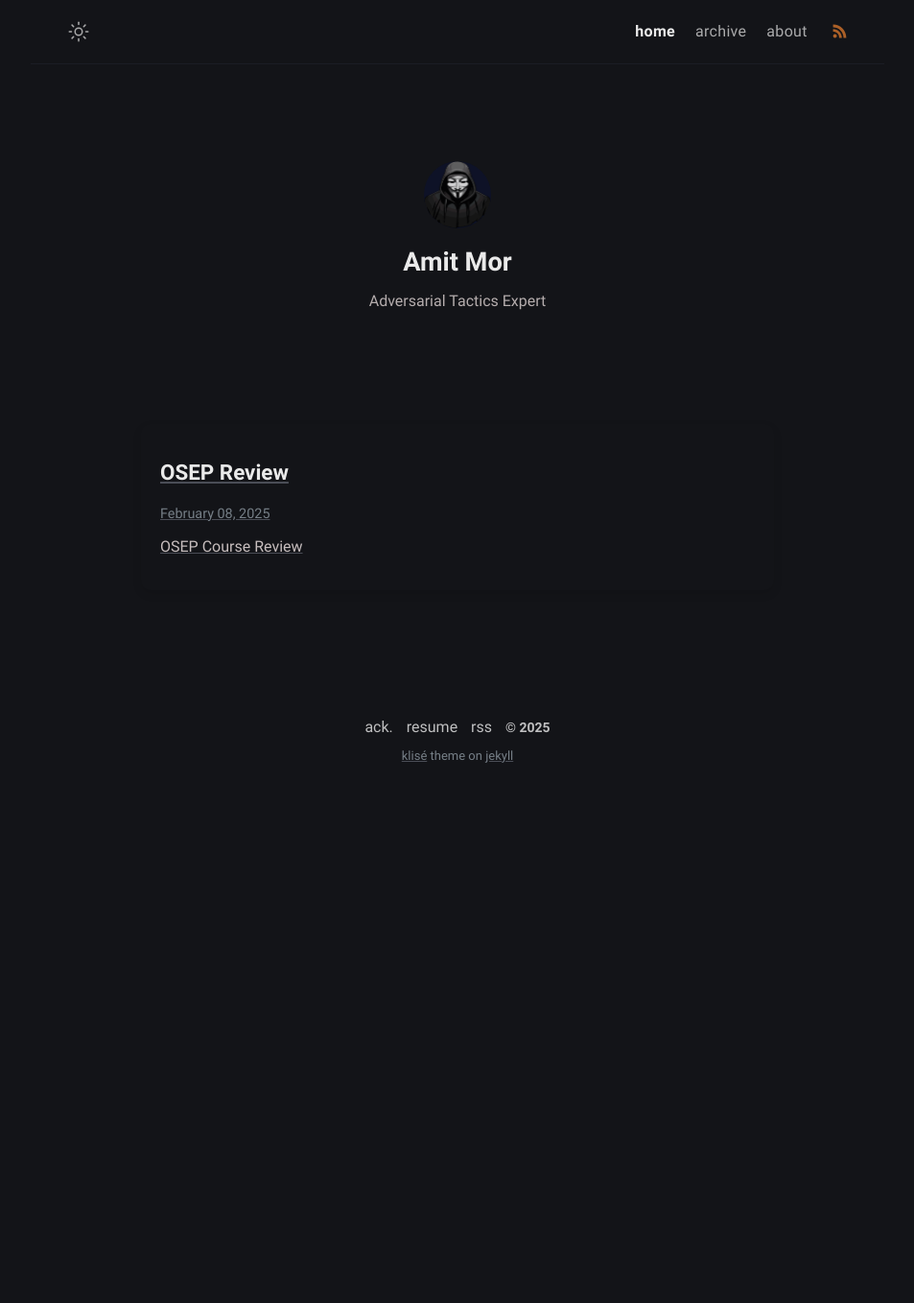
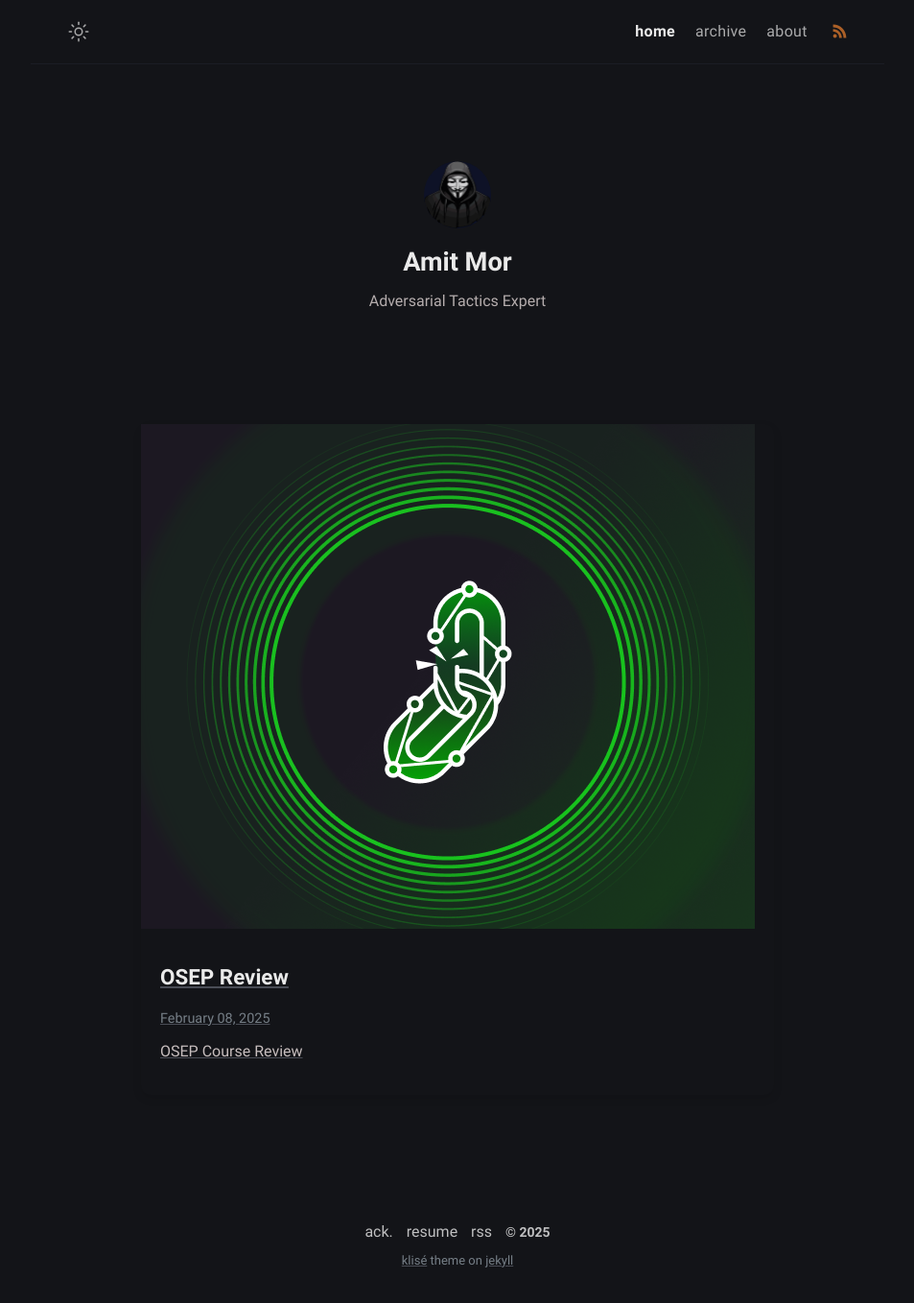
Before and after one commit to Extravenger/extravenger.github.io, a Jekyll site: the page built from index.md, in a window 1280 px wide. Shown: the whole page at 96% size, without its empty margins (163-1116 px from the left). Built offline with Jekyll 4.4.1, drawn with Linux system fonts in a browser that asks for light colours.

Commit message:
Update home.html

```diff
--- a/_layouts/home.html
+++ b/_layouts/home.html
@@ -7,6 +7,11 @@
   {% for post in site.posts %}
   <article class="post-card">
     <a href="{{ post.url | relative_url }}">
+      {% if post.image %}
+      <div class="post-card-image">
+        <img src="{{ post.image | relative_url }}" alt="{{ post.title }}">
+      </div>
+      {% endif %}
       <div class="post-card-content">
         <h2>{{ post.title }}</h2>
         <p class="post-meta">{{ post.date | date: "%B %d, %Y" }}</p>
```
